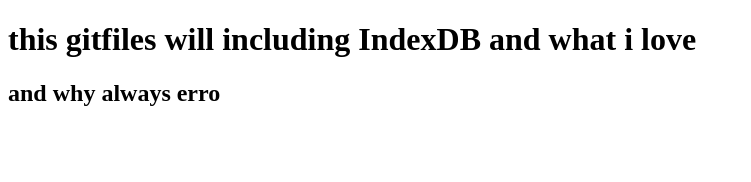
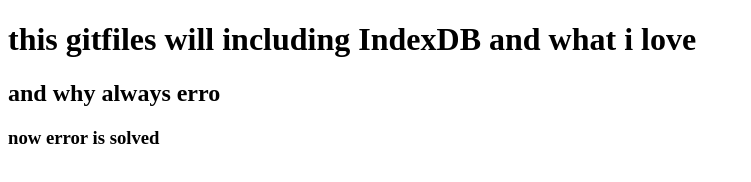
Before and after one commit to yuyang545262477/IndexedDB, a plain HTML site: page index.html in a window 1280 px wide. Shown: the whole page, without its empty margins (0-751 px from the left). Drawn offline with Linux system fonts and the light colour scheme.

Commit message:
add tag h3 to index.html

```diff
--- a/index.html
+++ b/index.html
@@ -7,5 +7,6 @@
 <body>
     <h1>this gitfiles will including IndexDB and what i love</h1>
     <h2>and why always erro</h2>
+    <h3>now error is solved</h3>
 </body>
 </html>
```
